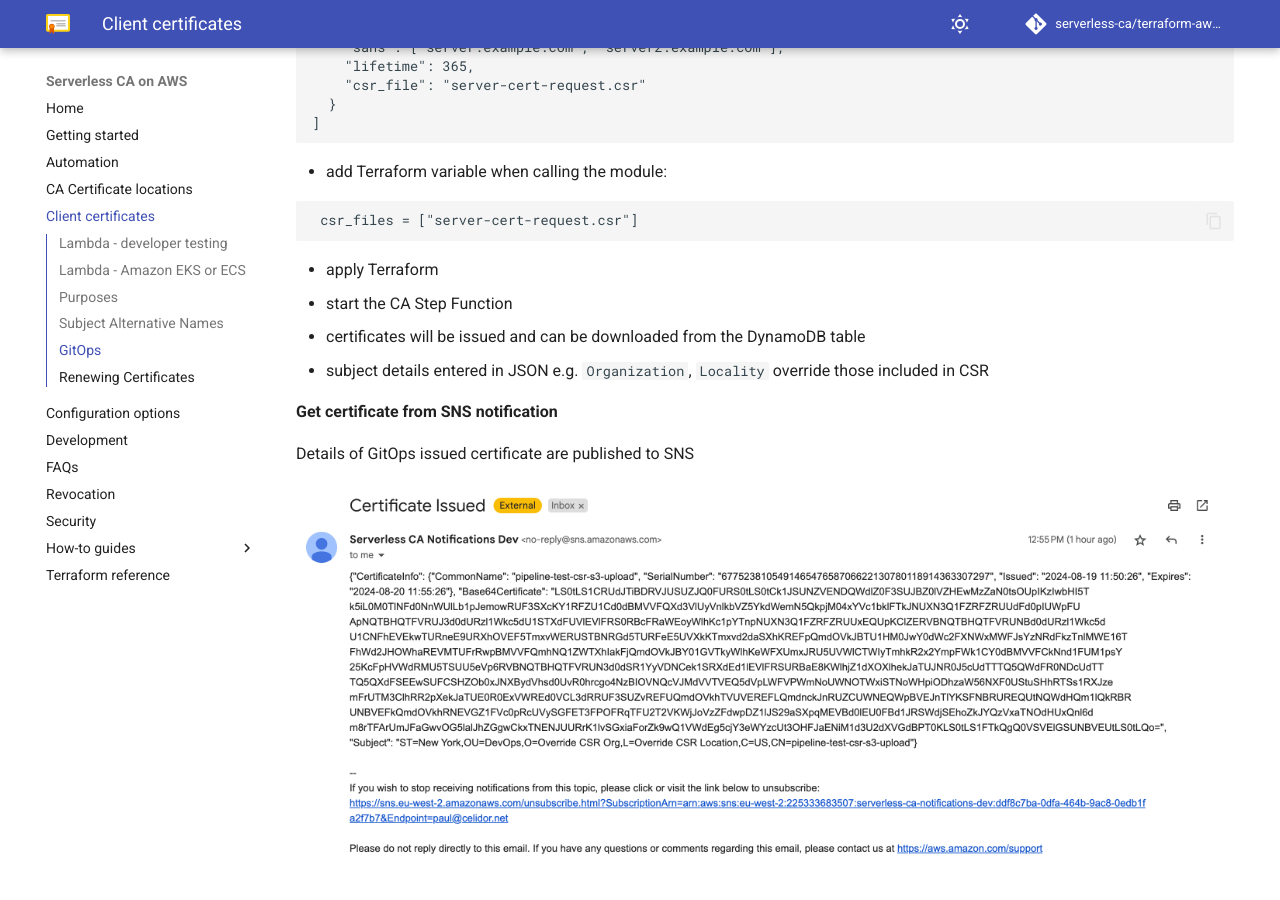
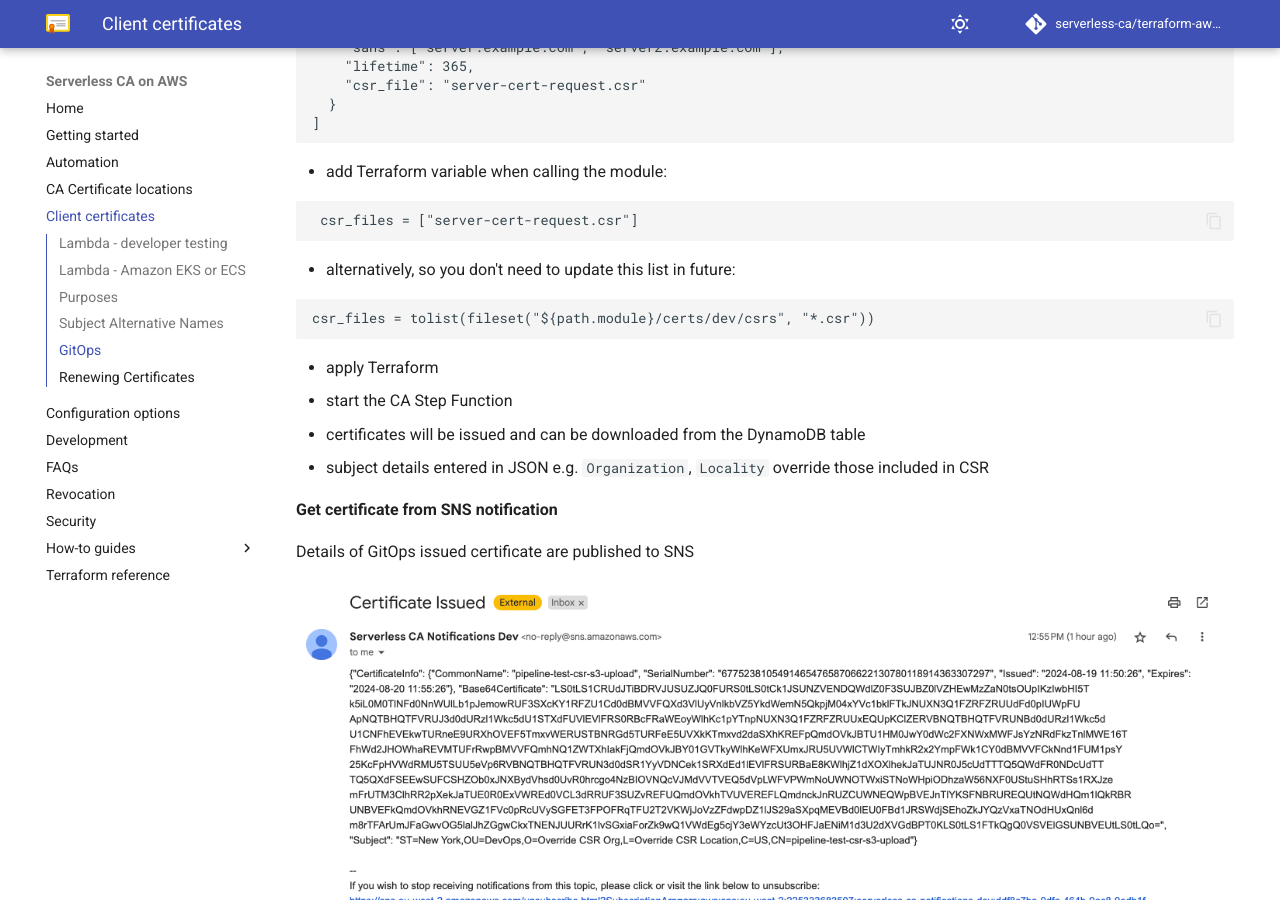
Before and after one commit to serverless-ca/terraform-aws-ca, an MkDocs documentation site: the page built from docs/client-certificates.md, in a window 1280 px wide and 900 px high, scrolled down 2840 px. Built offline with MkDocs 1.6.1 and Material for MkDocs 9.7.7, drawn with Linux system fonts in a browser that asks for light colours; comment, search, counter and statistics services are not loaded.

Commit message:
Documentation on fileset function (#404)

````diff
--- a/docs/client-certificates.md
+++ b/docs/client-certificates.md
@@ -113,6 +113,10 @@
 ```
  csr_files = ["server-cert-request.csr"]
 ```
+* alternatively, so you don't need to update this list in future:
+```
+csr_files = tolist(fileset("${path.module}/certs/dev/csrs", "*.csr"))
+```
 * apply Terraform
 * start the CA Step Function
 * certificates will be issued and can be downloaded from the DynamoDB table
````
